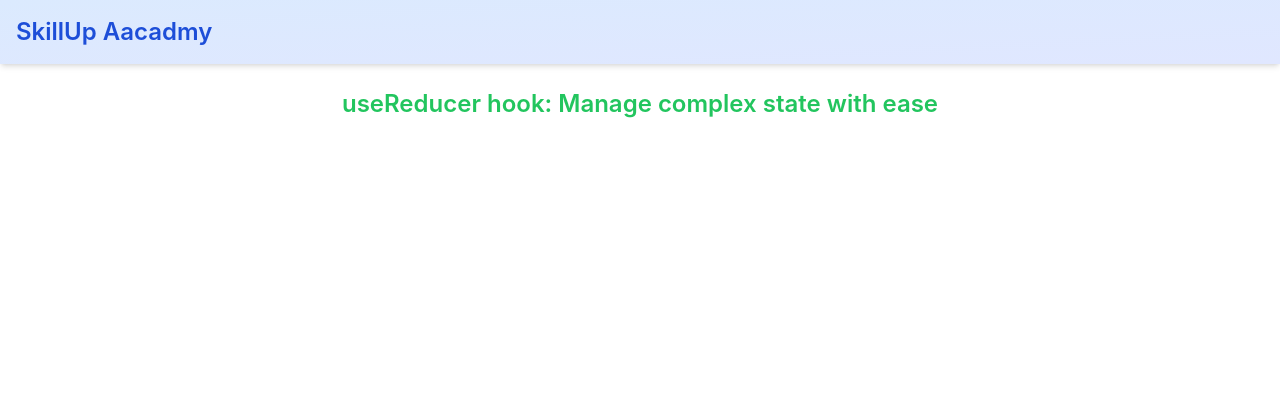
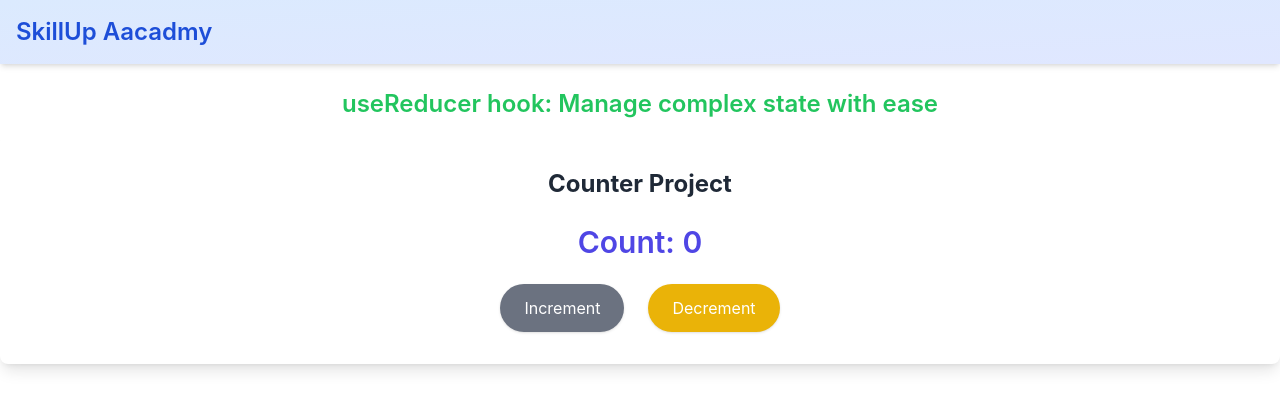
Before and after one commit to AKSHAW6299/Hooks, a React (Create React App) app: page /usereducer in a window 1280 px wide. Shown: the top 410 px of the page. Built offline with nearby package versions, Linux system fonts and the light colour scheme.

Commit message:
changes and bug

```diff
--- a/src/index.js
+++ b/src/index.js
@@ -6,9 +6,9 @@ import reportWebVitals from './reportWebVitals';
 
 const root = ReactDOM.createRoot(document.getElementById('root'));
 root.render(
-  <React.StrictMode>
+  // <React.StrictMode>
     <App />
-  </React.StrictMode>
+  // </React.StrictMode>
 );
 
 // If you want to start measuring performance in your app, pass a function
--- a/src/view/usereducer/UseReducer.jsx
+++ b/src/view/usereducer/UseReducer.jsx
@@ -1,7 +1,25 @@
-import React from 'react'
+import React, { useReducer } from 'react'
 import { Link } from 'react-router-dom'
 
 function UseReducer() {
+
+  // const [count, setCount] = useState(0);
+
+  // for useReducer hook
+  // defining reducer function
+  const reducer = (state, action) => {
+    console.log('state and action :', state, action);
+
+    if (action.type === 'INCREMENT') {
+      return state + 1;
+    }
+    if (action.type === 'DECREMENT') {
+      return state - 1;
+    }
+  }
+  const [count, dispatch] = useReducer(reducer, 0) // initializing useReducer
+
+
   return (
     <div className='min-h-screen bg-white flex flex-col'>
       <header className="bg-gradient-to-br from-blue-100 to-indigo-100 shadow-md p-4 sticky top-0 z-50">
@@ -17,6 +35,28 @@ function UseReducer() {
         <h1 className="text-2xl font-semibold mb-4">useReducer hook: Manage complex state with ease</h1>
       </div>
 
+      {/* Counter Project Section */}
+      <section className="bg-white shadow-lg rounded-lg p-8">
+        <h2 className="text-2xl font-bold text-center text-gray-800 mb-6">Counter Project</h2>
+        <div className="text-center mb-6">
+          <span className="text-3xl font-semibold text-indigo-600">Count: {count}</span>
+        </div>
+        <div className="flex justify-center space-x-6">
+          <button
+            onClick={() => dispatch({ type: 'INCREMENT' })}
+            className="px-6 py-3 bg-gray-500 text-white rounded-full hover:bg-gray-600 transition duration-200 shadow"
+          >
+            Increment
+          </button>
+          <button
+            onClick={() => dispatch({ type: 'DECREMENT' })}
+            className="px-6 py-3 bg-yellow-500 text-white rounded-full hover:bg-yellow-600 transition duration-200 shadow"
+          >
+            Decrement
+          </button>
+        </div>
+      </section>
+
 
 
 
```
